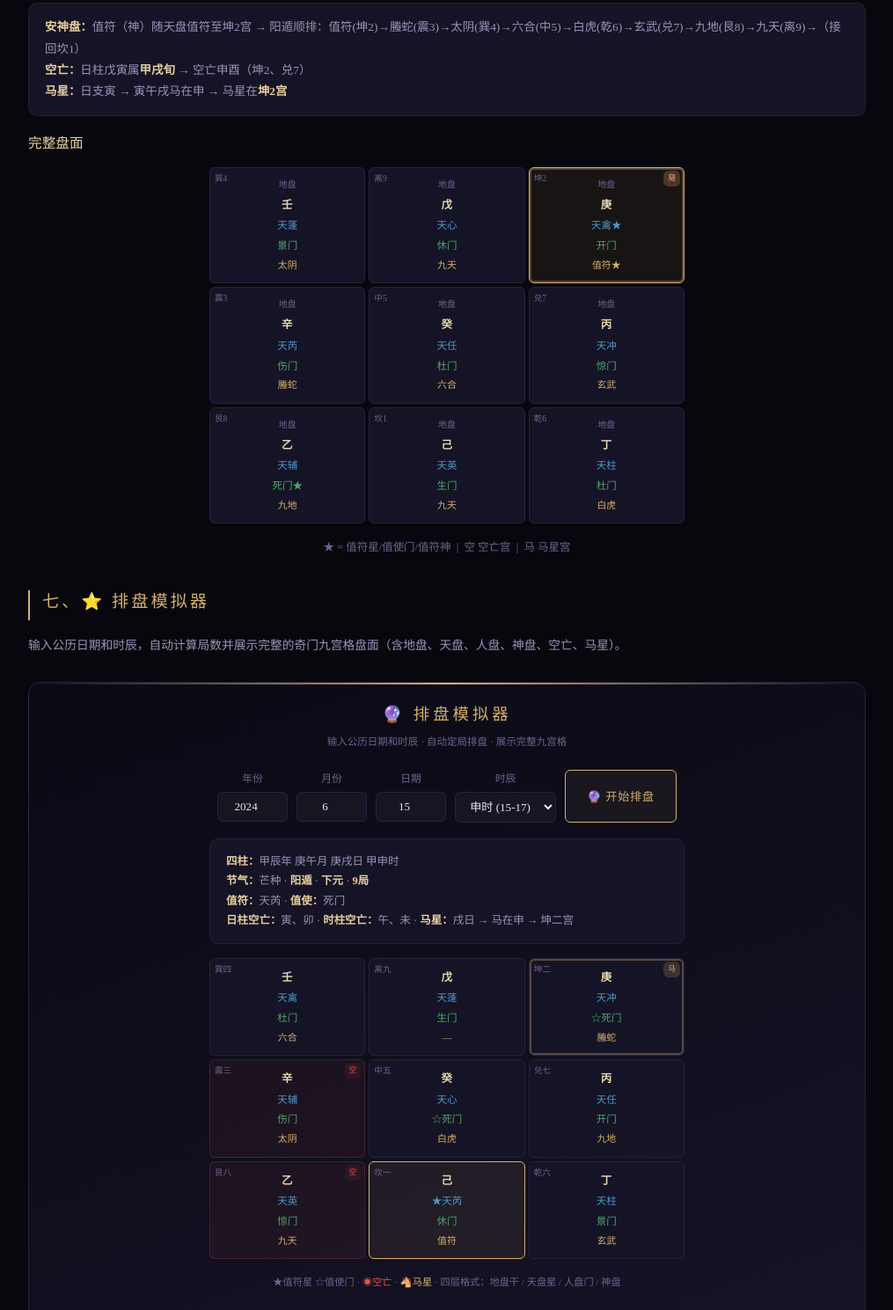
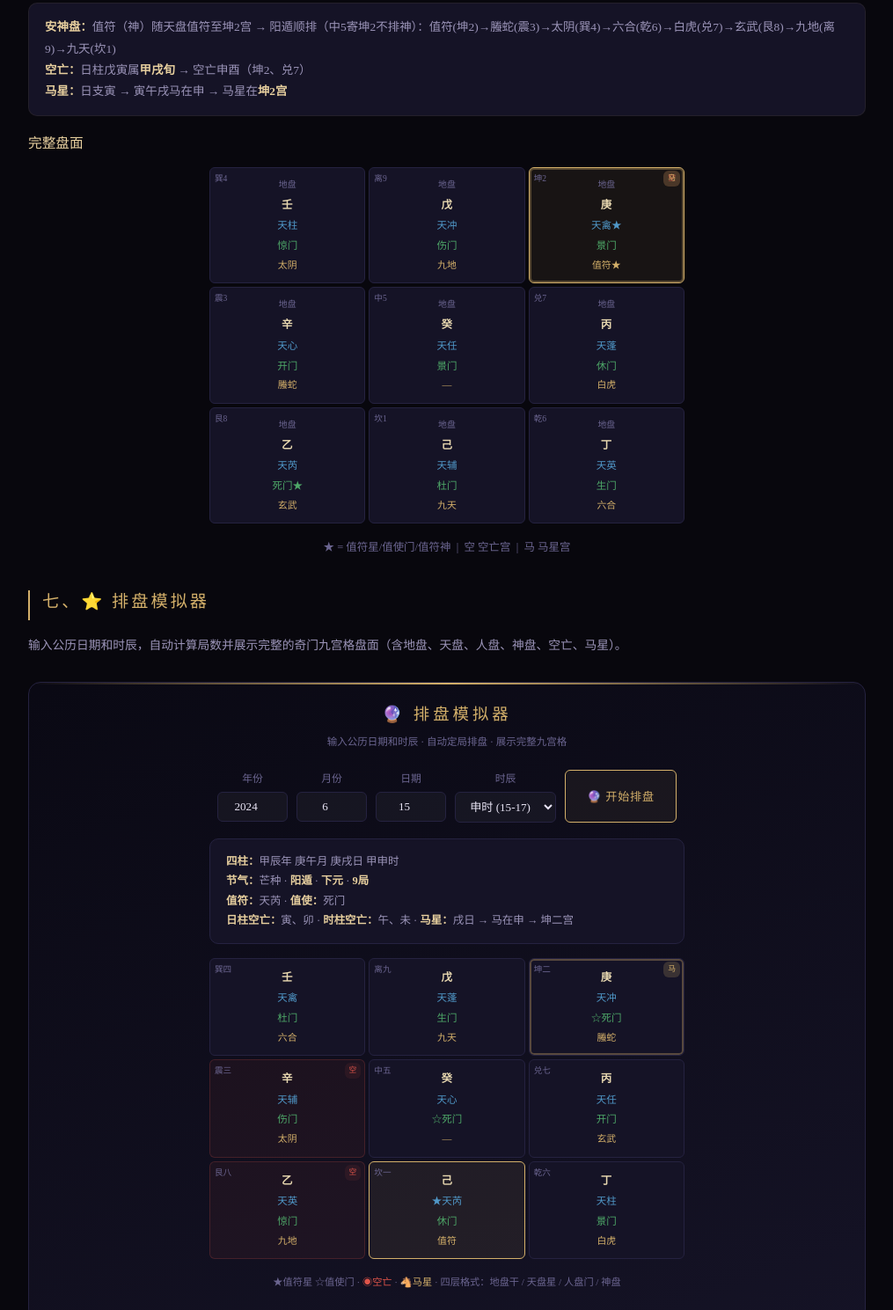
Before and after one commit to liuminasd/xuanmen, a plain HTML site: page 奇门遁甲/02-排盘.html in a window 1280 px wide. Shown: the part 6666-8155 px from the top of the page at 88% size, without its empty margins (132-1147 px from the left). Drawn offline with Linux system fonts and the light colour scheme.

Commit message:
修复奇门排盘案例盘面系统性错误：八神八门九星重排 + 模拟器八神跳过中5宫

```diff
--- a/奇门遁甲/02-排盘.html
+++ b/奇门遁甲/02-排盘.html
@@ -511,7 +511,7 @@ footer{text-align:center;padding:40px 20px;color:var(--text-dim);font-size:.74re
 
 <h3>Step 6：安神盘 + 标空亡马星</h3>
 <div class="em">
-  <strong>安神盘：</strong>值符（神）随天盘值符至坤2宫 → 阳遁顺排：值符(坤2)→螣蛇(震3)→太阴(巽4)→六合(中5)→白虎(乾6)→玄武(兑7)→九地(艮8)→九天(离9)→（接回坎1）<br>
+  <strong>安神盘：</strong>值符（神）随天盘值符至坤2宫 → 阳遁顺排（中5寄坤2不排神）：值符(坤2)→螣蛇(震3)→太阴(巽4)→六合(乾6)→白虎(兑7)→玄武(艮8)→九地(离9)→九天(坎1)<br>
   <strong>空亡：</strong>日柱戊寅属<strong>甲戌旬</strong> → 空亡申酉（坤2、兑7）<br>
   <strong>马星：</strong>日支寅 → 寅午戌马在申 → 马星在<strong>坤2宫</strong>
 </div>
@@ -519,15 +519,15 @@ footer{text-align:center;padding:40px 20px;color:var(--text-dim);font-size:.74re
 <h3>完整盘面</h3>
 <div class="case-pan">
 <div class="pan-grid">
-  <div class="pan-cell" id="demo-s4"><span class="pc-num">巽4</span><span class="pc-name">地盘</span><span class="pc-di">壬</span><span class="pc-star">天蓬</span><span class="pc-men">景门</span><span class="pc-shen">太阴</span></div>
-  <div class="pan-cell" id="demo-s9"><span class="pc-num">离9</span><span class="pc-name">地盘</span><span class="pc-di">戊</span><span class="pc-star">天心</span><span class="pc-men">休门</span><span class="pc-shen">九天</span></div>
-  <div class="pan-cell kong ma zhi-fu" id="demo-s2"><span class="pc-num">坤2</span><span class="pc-name">地盘</span><span class="pc-di">庚</span><span class="pc-star">天禽★</span><span class="pc-men">开门</span><span class="pc-shen">值符★</span><span class="pc-badge kw">空</span><span class="pc-badge ms">马</span></div>
-  <div class="pan-cell" id="demo-s3"><span class="pc-num">震3</span><span class="pc-name">地盘</span><span class="pc-di">辛</span><span class="pc-star">天芮</span><span class="pc-men">伤门</span><span class="pc-shen">螣蛇</span></div>
-  <div class="pan-cell" id="demo-s5"><span class="pc-num">中5</span><span class="pc-name">地盘</span><span class="pc-di">癸</span><span class="pc-star">天任</span><span class="pc-men">杜门</span><span class="pc-shen">六合</span></div>
-  <div class="pan-cell" id="demo-s7"><span class="pc-num">兑7</span><span class="pc-name">地盘</span><span class="pc-di">丙</span><span class="pc-star">天冲</span><span class="pc-men">惊门</span><span class="pc-shen">玄武</span></div>
-  <div class="pan-cell" id="demo-s8"><span class="pc-num">艮8</span><span class="pc-name">地盘</span><span class="pc-di">乙</span><span class="pc-star">天辅</span><span class="pc-men">死门★</span><span class="pc-shen">九地</span></div>
-  <div class="pan-cell" id="demo-s1"><span class="pc-num">坎1</span><span class="pc-name">地盘</span><span class="pc-di">己</span><span class="pc-star">天英</span><span class="pc-men">生门</span><span class="pc-shen">九天</span></div>
-  <div class="pan-cell" id="demo-s6"><span class="pc-num">乾6</span><span class="pc-name">地盘</span><span class="pc-di">丁</span><span class="pc-star">天柱</span><span class="pc-men">杜门</span><span class="pc-shen">白虎</span></div>
+  <div class="pan-cell" id="demo-s4"><span class="pc-num">巽4</span><span class="pc-name">地盘</span><span class="pc-di">壬</span><span class="pc-star">天柱</span><span class="pc-men">惊门</span><span class="pc-shen">太阴</span></div>
+  <div class="pan-cell" id="demo-s9"><span class="pc-num">离9</span><span class="pc-name">地盘</span><span class="pc-di">戊</span><span class="pc-star">天冲</span><span class="pc-men">伤门</span><span class="pc-shen">九地</span></div>
+  <div class="pan-cell kong ma zhi-fu" id="demo-s2"><span class="pc-num">坤2</span><span class="pc-name">地盘</span><span class="pc-di">庚</span><span class="pc-star">天禽★</span><span class="pc-men">景门</span><span class="pc-shen">值符★</span><span class="pc-badge kw">空</span><span class="pc-badge ms">马</span></div>
+  <div class="pan-cell" id="demo-s3"><span class="pc-num">震3</span><span class="pc-name">地盘</span><span class="pc-di">辛</span><span class="pc-star">天心</span><span class="pc-men">开门</span><span class="pc-shen">螣蛇</span></div>
+  <div class="pan-cell" id="demo-s5"><span class="pc-num">中5</span><span class="pc-name">地盘</span><span class="pc-di">癸</span><span class="pc-star">天任</span><span class="pc-men">景门</span><span class="pc-shen">—</span></div>
+  <div class="pan-cell" id="demo-s7"><span class="pc-num">兑7</span><span class="pc-name">地盘</span><span class="pc-di">丙</span><span class="pc-star">天蓬</span><span class="pc-men">休门</span><span class="pc-shen">白虎</span></div>
+  <div class="pan-cell" id="demo-s8"><span class="pc-num">艮8</span><span class="pc-name">地盘</span><span class="pc-di">乙</span><span class="pc-star">天芮</span><span class="pc-men">死门★</span><span class="pc-shen">玄武</span></div>
+  <div class="pan-cell" id="demo-s1"><span class="pc-num">坎1</span><span class="pc-name">地盘</span><span class="pc-di">己</span><span class="pc-star">天辅</span><span class="pc-men">杜门</span><span class="pc-shen">九天</span></div>
+  <div class="pan-cell" id="demo-s6"><span class="pc-num">乾6</span><span class="pc-name">地盘</span><span class="pc-di">丁</span><span class="pc-star">天英</span><span class="pc-men">生门</span><span class="pc-shen">六合</span></div>
 </div>
 </div>
 <p style="color:var(--text-dim);font-size:.78rem;text-align:center;margin-top:8px">★ = 值符星/值使门/值符神 &nbsp;|&nbsp; <span class="pc-badge kw">空</span> 空亡宫 &nbsp;|&nbsp; <span class="pc-badge ms">马</span> 马星宫</p>
@@ -982,11 +982,11 @@ function paiPan(year, month, day, shiChenIndex) {
   const shenPan = {};
   const zhiFuShenGong = shiGanGong; // 值符神与天盘值符同宫
   for (let i = 0; i < 8; i++) {
-    let gong;
-    if (yinYangDun === 0) {
-      gong = shunFei(zhiFuShenGong, i);
-    } else {
-      gong = niFei(zhiFuShenGong, i);
+    let gong = zhiFuShenGong;
+    for (let s = 0; s < i; s++) {
+      gong = (yinYangDun === 0) ? shunFei(gong, 1) : niFei(gong, 1);
+      // 跳过中5宫（八神只排八宫，中5寄坤2，与八门排布约定一致）
+      if (gong === 5) gong = (yinYangDun === 0) ? shunFei(gong, 1) : niFei(gong, 1);
     }
     shenPan[gong] = BA_SHEN[i];
   }
```
